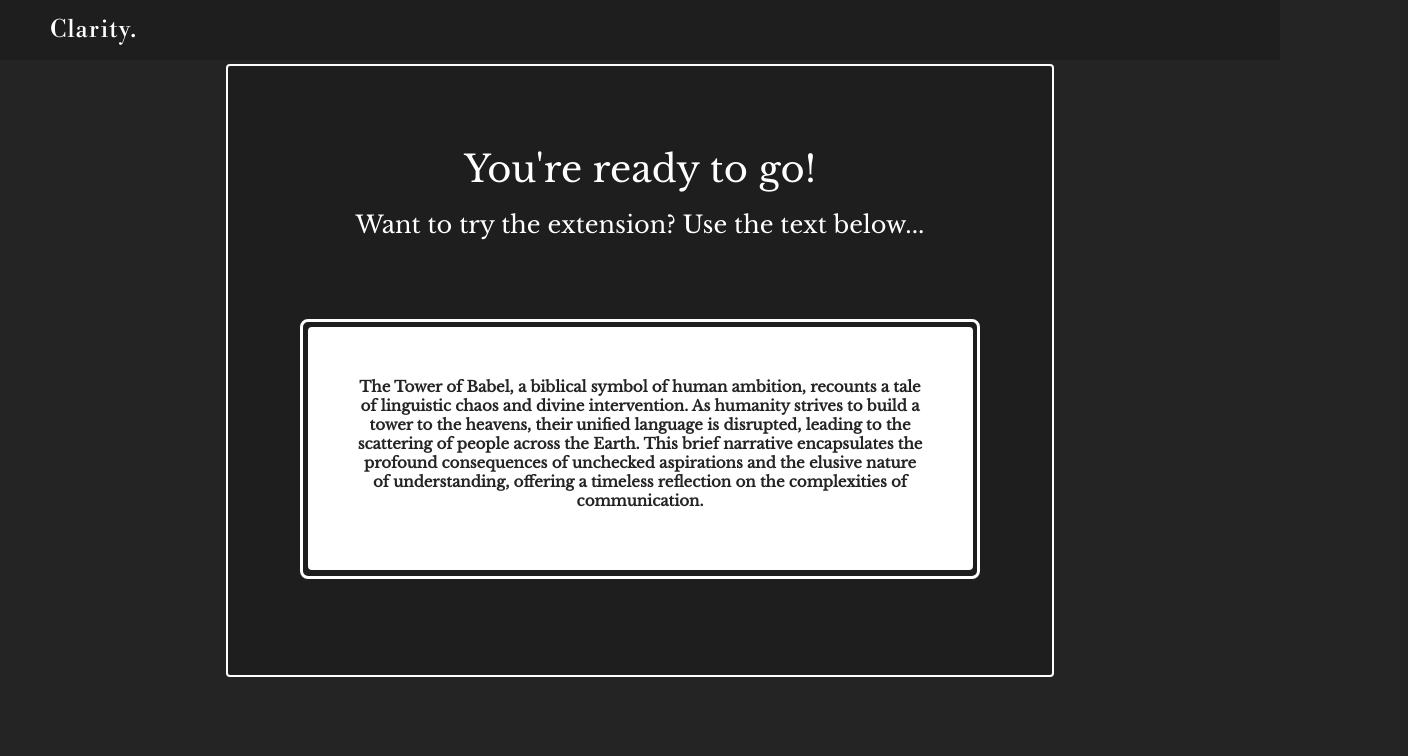
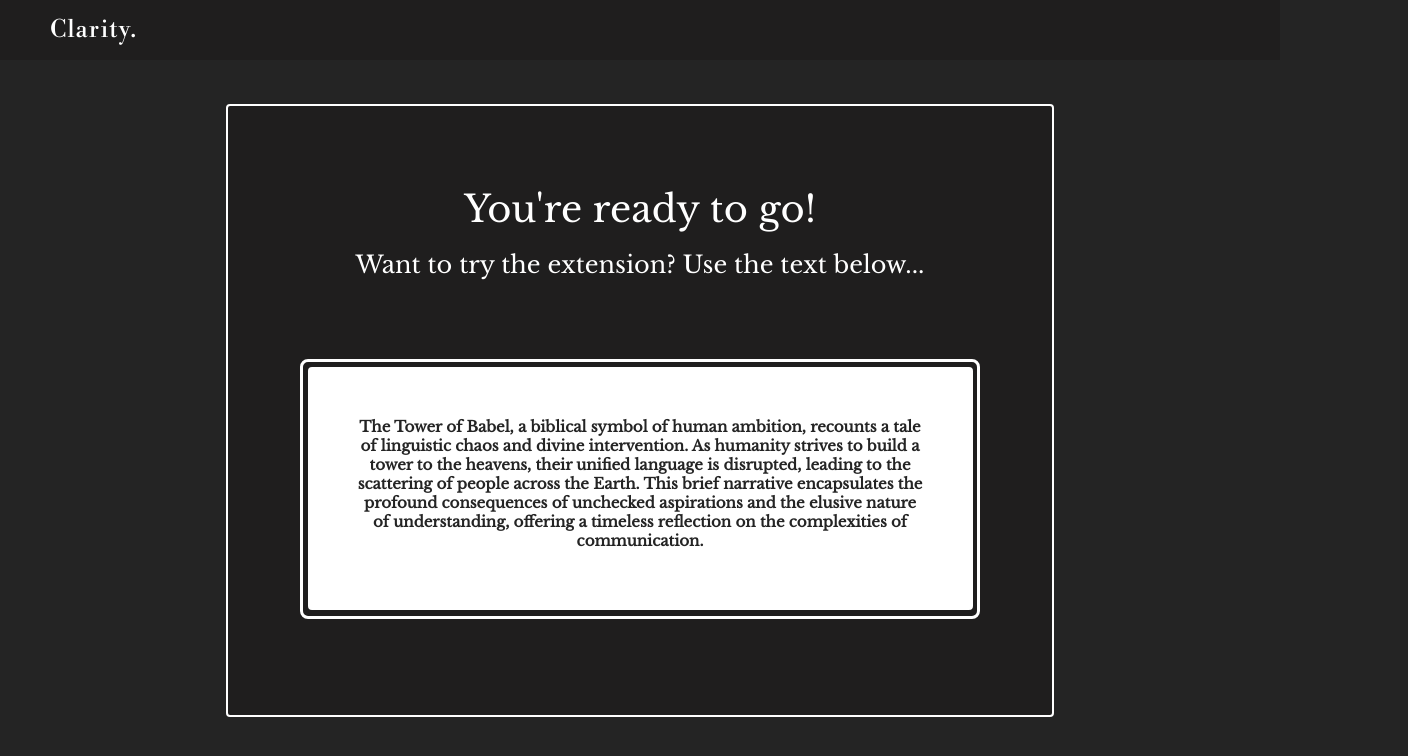
Before and after one commit to padmed/Clarity, a Next.js app in the folder clarity-web/: page /onboarding/success in a window 1280 px wide. Shown: the top 756 px of the page, 1408 px wide, since content can reach past the window. Built offline with nearby package versions, Linux system fonts and the light colour scheme; a web font is replaced by a local one.

Commit message:
Fix styles

```diff
--- a/clarity-web/src/app/onboarding/onboarding.module.scss
+++ b/clarity-web/src/app/onboarding/onboarding.module.scss
@@ -3,6 +3,7 @@
   justify-content: center;
   align-items: center;
   height: calc(100% - var(--nav-height));
+  overflow: hidden;
 }
 
 .container {
@@ -14,7 +15,9 @@
   flex-direction: column;
   color: var(--text);
   margin: 20px;
+  margin-top: 100px;
 }
+
 .signinContainer {
   width: 570px;
   height: 382px;
--- a/clarity-web/src/components/backgroundImage/backgroundImage.module.scss
+++ b/clarity-web/src/components/backgroundImage/backgroundImage.module.scss
@@ -1,6 +1,6 @@
 .backgroundPatternContainer {
-  width: 120vw;
-  height: calc(100vh - var(--nav-height));
+  width: 100vw;
+  height: calc(100vh + 60px);
   overflow: hidden;
   position: absolute;
 }
--- a/clarity-web/src/components/buttons/buttons.module.scss
+++ b/clarity-web/src/components/buttons/buttons.module.scss
@@ -27,7 +27,7 @@
   align-items: center;
   padding-right: 25px;
   padding-left: 15px;
-  font-size: 48px;
+  font-size: 18px;
 }
 
 .notLoading {
@@ -60,6 +60,7 @@
   width: 275px;
   height: 60px;
   font-weight: bold;
+  font-size: var(--text-xs);
 }
 
 .small {
--- a/clarity-web/src/components/nav/nav.module.scss
+++ b/clarity-web/src/components/nav/nav.module.scss
@@ -4,7 +4,7 @@
   display: flex;
   align-items: center;
   padding: 15px 50px;
-  width: 100%;
+  width: 100vw;
   position: fixed;
   overflow: hidden;
   z-index: 3;
```
